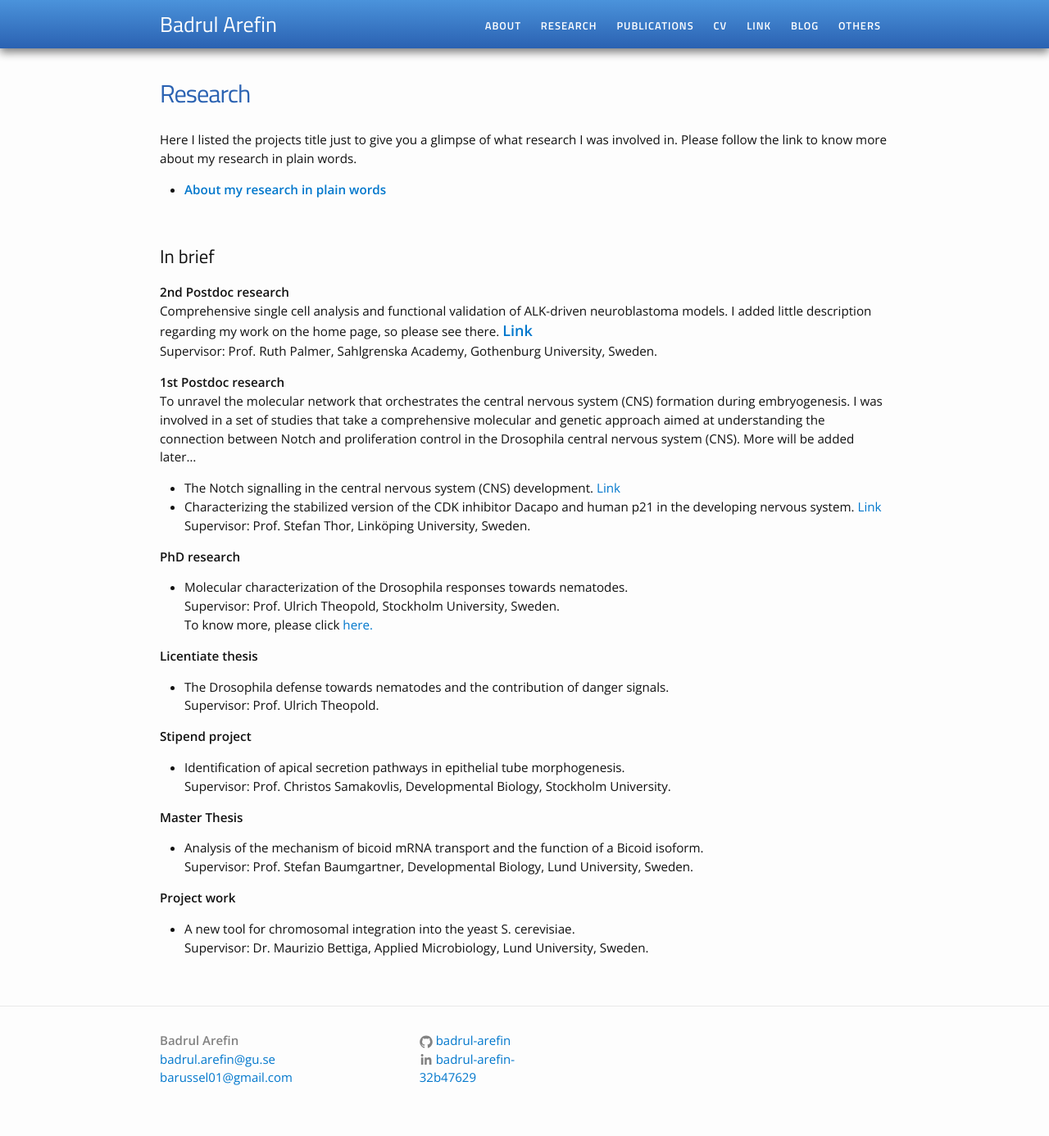
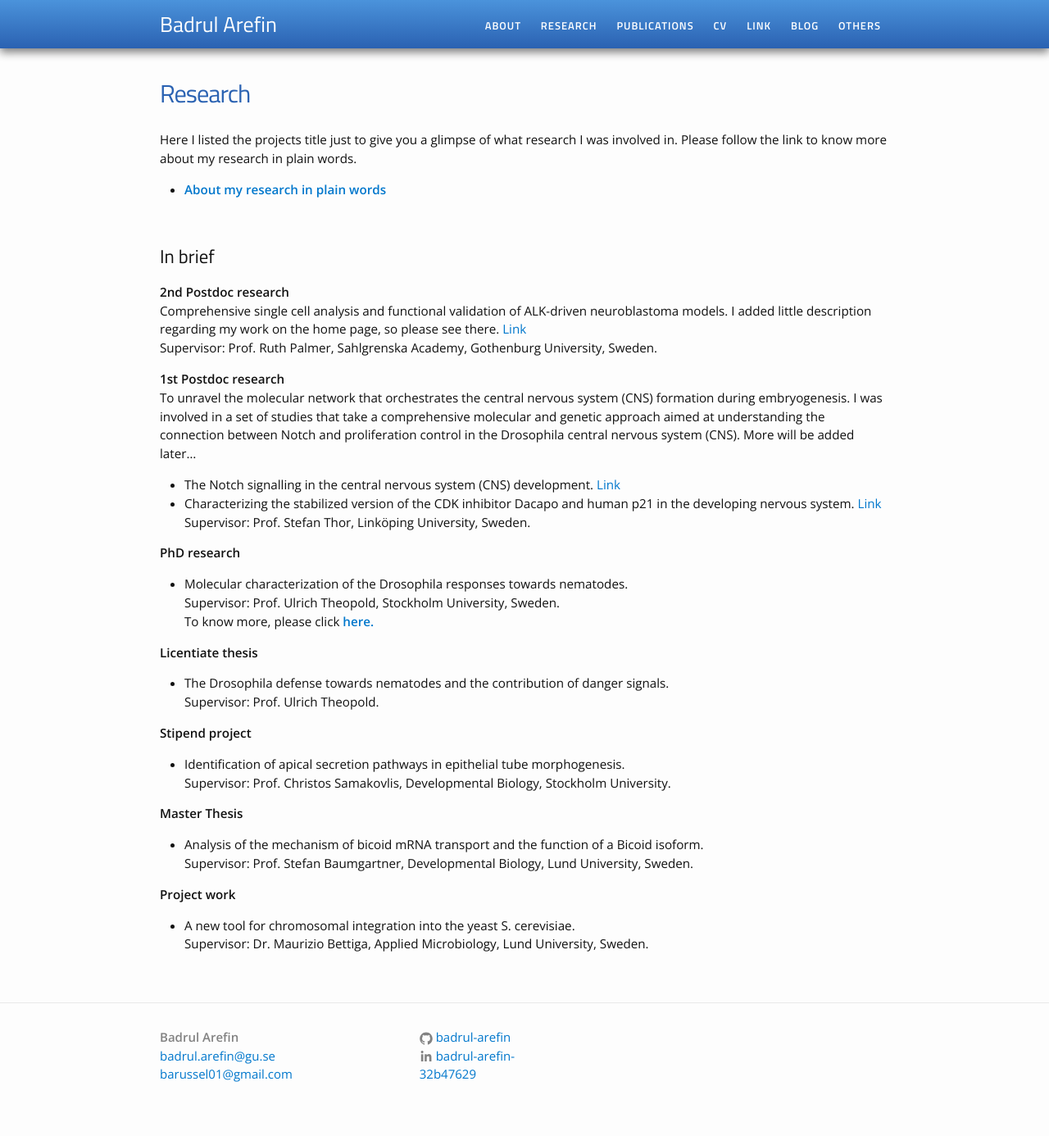
Before and after one commit to Badrul-Arefin/badrul-arefin.github.io, a Jekyll site: the page built from research.md, in a window 1280 px wide. Shown: the whole page at 82% size. Built offline with Jekyll 4.4.1, drawn with Linux system fonts in a browser that asks for light colours.

Commit message:
Update research.md

```diff
--- a/research.md
+++ b/research.md
@@ -10,7 +10,7 @@ Here I listed the projects title just to give you a glimpse of what research I w
 <h2>In brief</h2>
 
 <b> 2nd Postdoc research</b><br>
-Comprehensive single cell analysis and functional validation of ALK-driven neuroblastoma models. I added little description regarding my work on the home page, so please see there. <a href="https://badrul-arefin.github.io/" style="font-weight:bold; font-size:18px;" >Link</a> <br>Supervisor: Prof. Ruth Palmer, Sahlgrenska Academy, Gothenburg University, Sweden. <br>
+Comprehensive single cell analysis and functional validation of ALK-driven neuroblastoma models. I added little description regarding my work on the home page, so please see there. <a href="https://badrul-arefin.github.io/">Link</a> <br>Supervisor: Prof. Ruth Palmer, Sahlgrenska Academy, Gothenburg University, Sweden. <br>
 
 
 <b> 1st Postdoc research</b><br>
@@ -21,7 +21,7 @@ To unravel the molecular network that orchestrates the central nervous system (C
 
 
 <b>PhD research</b><br>
-- Molecular characterization of the Drosophila responses towards nematodes.<br>Supervisor: Prof. Ulrich Theopold, Stockholm University, Sweden.<br> To know more, please click <a href="https://sites.google.com/view/badrularefin/research">here.</a><br>
+- Molecular characterization of the Drosophila responses towards nematodes.<br>Supervisor: Prof. Ulrich Theopold, Stockholm University, Sweden.<br> To know more, please click <b><a href="https://sites.google.com/view/badrularefin/research">here.</a></b><br>
 
 <b>Licentiate thesis</b><br>
 - The Drosophila defense towards nematodes and the contribution of danger signals.
```
